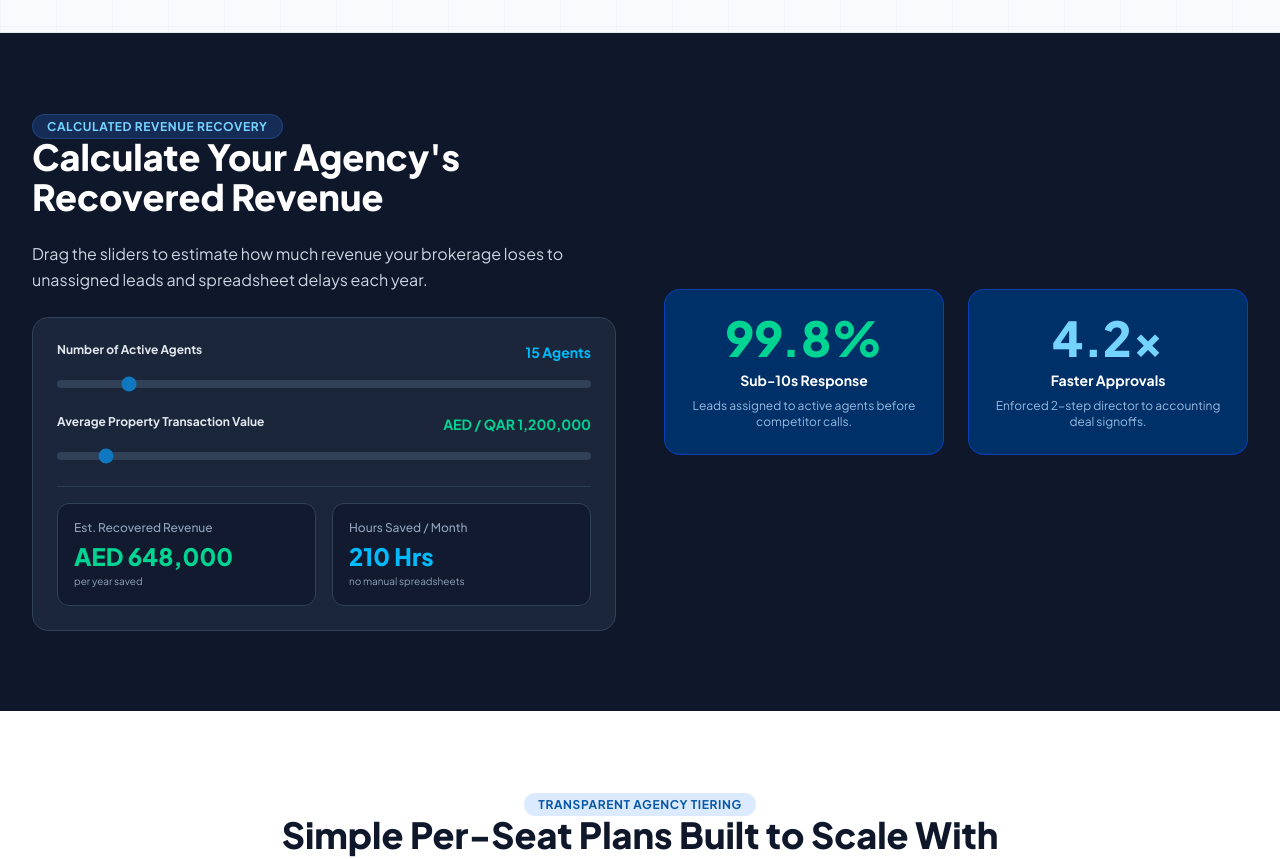
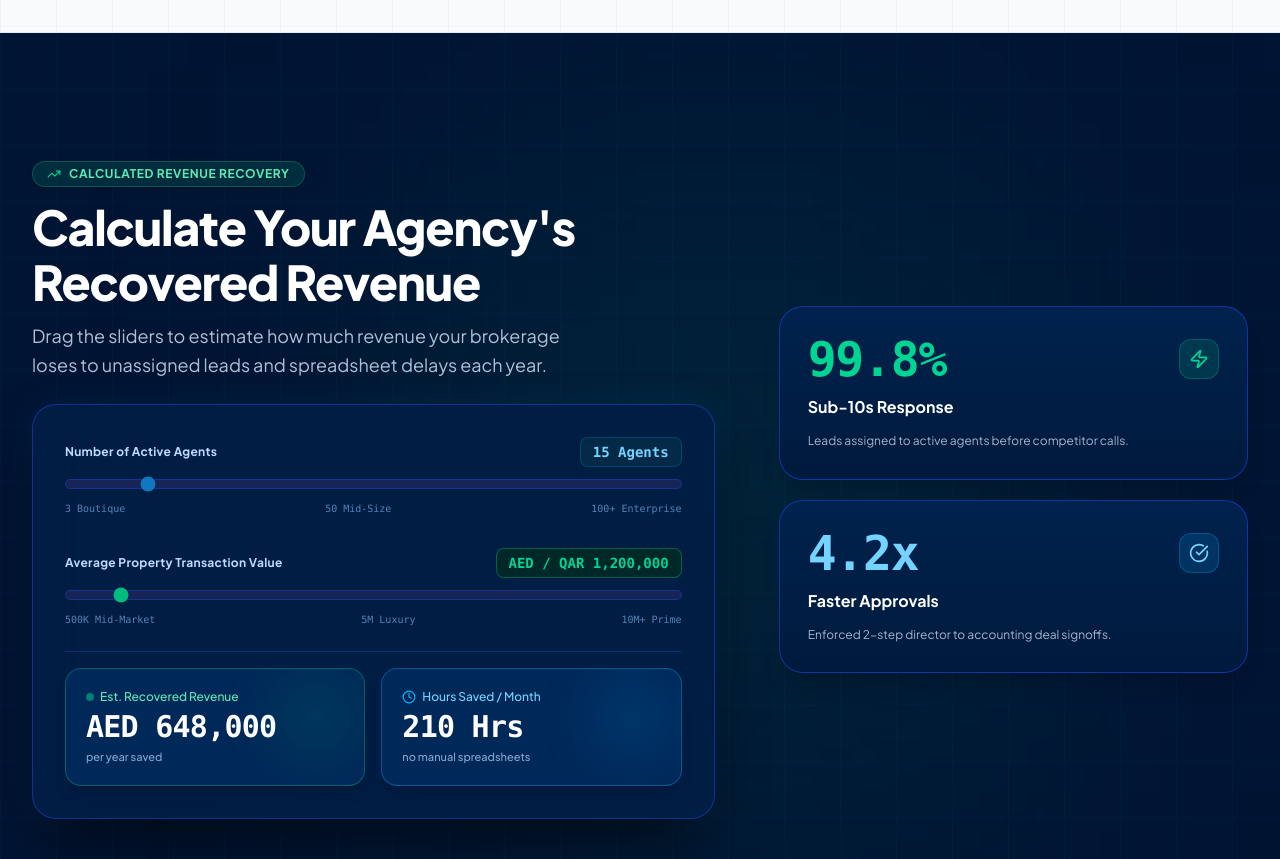
Before and after one commit to mwaqarkt/aqarqore-landing-page, a React (Vite) app: page / in a window 1280 px wide. Shown: the part 7280-8139 px from the top of the page. Built offline with nearby package versions, Linux system fonts and the light colour scheme.

Commit message:
feat: redesign ROI Calculator section into executive financial modeling console

```diff
--- a/src/App.jsx
+++ b/src/App.jsx
@@ -1670,44 +1670,75 @@ export default function App() {
       {/* -------------------------------------------------------------------------- */}
       {/* 7. AUTOMATION / ROI PROOF & CALCULATOR                                     */}
       {/* -------------------------------------------------------------------------- */}
-      <section id="roi" className="py-20 bg-slate-900 text-white">
-        <div className="max-w-7xl mx-auto px-4 sm:px-6 lg:px-8">
-          <div className="grid grid-cols-1 lg:grid-cols-12 gap-12 items-center">
-
-            <div className="lg:col-span-6 space-y-6">
-              <span className="px-3.5 py-1 rounded-full bg-blue-500/20 text-sky-300 text-xs font-bold uppercase tracking-wider border border-blue-400/20">
-                Calculated Revenue Recovery
-              </span>
-              <h2 className="text-3xl sm:text-4xl font-extrabold text-white">
+      <section id="roi" className="py-24 sm:py-32 bg-[#001433] text-white relative border-b border-blue-950/80 overflow-hidden">
+        {/* Subtle Decorative Technical Micro-Grid & Ambient Radial Lighting */}
+        <div className="absolute inset-0 bg-[linear-gradient(to_right,rgba(56,189,248,0.03)_1px,transparent_1px),linear-gradient(to_bottom,rgba(56,189,248,0.03)_1px,transparent_1px)] bg-[size:3.5rem_3.5rem] pointer-events-none" />
+        <div className="absolute top-1/2 left-1/3 -translate-y-1/2 w-[600px] h-[600px] bg-emerald-500/10 blur-[150px] pointer-events-none" />
+
+        <div className="max-w-7xl mx-auto px-4 sm:px-6 lg:px-8 relative z-10">
+          <div className="grid grid-cols-1 lg:grid-cols-12 gap-12 xl:gap-16 items-center">
+
+            {/* ------------------------------------------------------------------ */}
+            {/* LEFT COLUMN: INTERACTIVE FINANCIAL SIMULATION CONSOLE               */}
+            {/* ------------------------------------------------------------------ */}
+            <motion.div
+              className="lg:col-span-7 space-y-6"
+              initial={{ opacity: 0, y: 25 }}
+              whileInView={{ opacity: 1, y: 0 }}
+              viewport={{ once: true, amount: 0.3 }}
+              transition={{ duration: 0.7 }}
+            >
+              <div className="space-y-3">
+                <span className="inline-flex items-center gap-2 px-3.5 py-1 rounded-full bg-emerald-500/15 border border-emerald-500/30 text-emerald-300 text-xs font-bold uppercase tracking-wider shadow-sm">
+                  <TrendingUp className="w-3.5 h-3.5 text-emerald-400 shrink-0" /> Calculated Revenue Recovery
+                </span>
+
+                <h2 className="text-3xl sm:text-4xl lg:text-5xl font-extrabold text-white tracking-tight leading-[1.15]">
                   Calculate Your Agency's Recovered Revenue
                 </h2>
-              <p className="text-slate-300 text-sm sm:text-base leading-relaxed">
+
+                <p className="text-blue-100/80 text-base sm:text-lg leading-relaxed font-normal max-w-xl">
                   Drag the sliders to estimate how much revenue your brokerage loses to unassigned leads and spreadsheet delays each year.
                 </p>
-
-              <div className="bg-slate-800/90 p-6 rounded-2xl border border-slate-700 space-y-5">
-                <div>
-                  <div className="flex justify-between text-xs font-bold text-slate-200 mb-2">
-                    <span>Number of Active Agents</span>
-                    <span className="text-sky-400 text-sm">{agentCount} Agents</span>
-                  </div>
+              </div>
+
+              {/* Calculator Panel */}
+              <div className="bg-[#001E45]/90 rounded-3xl p-6 sm:p-8 border border-blue-800/70 shadow-[0_25px_60px_-15px_rgba(0,0,0,0.8),0_0_35px_rgba(16,120,192,0.15)] backdrop-blur-xl space-y-6">
+
+                {/* Slider 1: Active Agents */}
+                <div className="space-y-3">
+                  <div className="flex justify-between items-center text-xs font-bold">
+                    <span className="text-blue-200 tracking-wide">Number of Active Agents</span>
+                    <span className="text-sky-300 font-mono text-sm bg-sky-950/80 px-3 py-1 rounded-lg border border-sky-800/60 shadow-inner">
+                      {agentCount} Agents
+                    </span>
+                  </div>
+                  <div className="relative flex items-center">
                     <input
                       type="range"
                       min="3"
                       max="100"
                       value={agentCount}
                       onChange={(e) => setAgentCount(Number(e.target.value))}
-                    className="w-full h-2 bg-slate-700 rounded-lg appearance-none cursor-pointer accent-[#1078C0]"
+                      className="w-full h-2.5 bg-blue-950 rounded-lg appearance-none cursor-pointer accent-[#1078C0] border border-blue-800/60"
                     />
                   </div>
-
-                <div>
-                  <div className="flex justify-between text-xs font-bold text-slate-200 mb-2">
-                    <span>Average Property Transaction Value</span>
-                    <span className="text-emerald-400 text-sm">
+                  <div className="flex justify-between text-[10px] text-blue-300/60 font-mono">
+                    <span>3 Boutique</span>
+                    <span>50 Mid-Size</span>
+                    <span>100+ Enterprise</span>
+                  </div>
+                </div>
+
+                {/* Slider 2: Average Deal Value */}
+                <div className="space-y-3 pt-2">
+                  <div className="flex justify-between items-center text-xs font-bold">
+                    <span className="text-blue-200 tracking-wide">Average Property Transaction Value</span>
+                    <span className="text-emerald-400 font-mono text-sm bg-emerald-950/80 px-3 py-1 rounded-lg border border-emerald-500/40 shadow-inner">
                       {isRtl ? `${avgDealValue.toLocaleString()} ر.ق / د.إ` : `AED / QAR ${avgDealValue.toLocaleString()}`}
                     </span>
                   </div>
+                  <div className="relative flex items-center">
                     <input
                       type="range"
                       min="500000"
@@ -1715,43 +1746,90 @@ export default function App() {
                       step="250000"
                       value={avgDealValue}
                       onChange={(e) => setAvgDealValue(Number(e.target.value))}
-                    className="w-full h-2 bg-slate-700 rounded-lg appearance-none cursor-pointer accent-[#1078C0]"
+                      className="w-full h-2.5 bg-blue-950 rounded-lg appearance-none cursor-pointer accent-emerald-500 border border-blue-800/60"
                     />
                   </div>
-
-                <div className="pt-4 border-t border-slate-700/80 grid grid-cols-2 gap-4">
-                  <div className="bg-slate-900/80 p-4 rounded-xl border border-slate-700">
-                    <div className="text-xs text-slate-400 font-medium">Est. Recovered Revenue</div>
-                    <div className="text-2xl font-extrabold text-emerald-400 mt-1">
+                  <div className="flex justify-between text-[10px] text-blue-300/60 font-mono">
+                    <span>500K Mid-Market</span>
+                    <span>5M Luxury</span>
+                    <span>10M+ Prime</span>
+                  </div>
+                </div>
+
+                {/* Real-time Output Metric Cards */}
+                <div className="pt-4 border-t border-blue-800/50 grid grid-cols-1 sm:grid-cols-2 gap-4">
+                  {/* Recovered Revenue Box */}
+                  <div className="bg-[#002859] p-5 rounded-2xl border border-emerald-500/40 shadow-lg relative overflow-hidden group">
+                    <div className="absolute top-0 right-0 w-24 h-24 bg-emerald-500/10 rounded-full blur-xl pointer-events-none" />
+                    <div className="text-xs text-emerald-300 font-medium flex items-center gap-1.5 mb-1">
+                      <span className="w-2 h-2 rounded-full bg-emerald-400 animate-pulse" />
+                      Est. Recovered Revenue
+                    </div>
+                    <div className="text-2xl sm:text-3xl font-extrabold text-white tracking-tight mt-1 font-mono">
                       {isRtl ? `${annualSavedRevenue.toLocaleString()} ر.ق/د.إ` : `AED ${annualSavedRevenue.toLocaleString()}`}
                     </div>
-                    <div className="text-[10px] text-slate-400 mt-0.5">per year saved</div>
-                  </div>
-
-                  <div className="bg-slate-900/80 p-4 rounded-xl border border-slate-700">
-                    <div className="text-xs text-slate-400 font-medium">Hours Saved / Month</div>
-                    <div className="text-2xl font-extrabold text-sky-400 mt-1">
+                    <div className="text-[11px] text-blue-200/70 mt-1 font-medium">per year saved</div>
+                  </div>
+
+                  {/* Hours Saved Box */}
+                  <div className="bg-[#002859] p-5 rounded-2xl border border-sky-500/40 shadow-lg relative overflow-hidden group">
+                    <div className="absolute top-0 right-0 w-24 h-24 bg-sky-500/10 rounded-full blur-xl pointer-events-none" />
+                    <div className="text-xs text-sky-300 font-medium flex items-center gap-1.5 mb-1">
+                      <Clock className="w-3.5 h-3.5 text-sky-400" />
+                      Hours Saved / Month
+                    </div>
+                    <div className="text-2xl sm:text-3xl font-extrabold text-white tracking-tight mt-1 font-mono">
                       {monthlyHoursSaved} Hrs
                     </div>
-                    <div className="text-[10px] text-slate-400 mt-0.5">no manual spreadsheets</div>
-                  </div>
-                </div>
-              </div>
-            </div>
-
-            <div className="lg:col-span-6 grid grid-cols-2 gap-6">
-              <div className="bg-[#003068] p-6 rounded-2xl border border-blue-700/60 text-center space-y-2">
-                <div className="text-4xl sm:text-5xl font-extrabold text-emerald-400">99.8%</div>
-                <div className="text-sm font-bold text-white">Sub-10s Response</div>
-                <p className="text-xs text-blue-200/80">Leads assigned to active agents before competitor calls.</p>
-              </div>
-
-              <div className="bg-[#003068] p-6 rounded-2xl border border-blue-700/60 text-center space-y-2">
-                <div className="text-4xl sm:text-5xl font-extrabold text-sky-300">4.2x</div>
-                <div className="text-sm font-bold text-white">Faster Approvals</div>
-                <p className="text-xs text-blue-200/80">Enforced 2-step director to accounting deal signoffs.</p>
-              </div>
-            </div>
+                    <div className="text-[11px] text-blue-200/70 mt-1 font-medium">no manual spreadsheets</div>
+                  </div>
+                </div>
+
+              </div>
+            </motion.div>
+
+            {/* ------------------------------------------------------------------ */}
+            {/* RIGHT COLUMN: INSTITUTIONAL PERFORMANCE TELEMETRY TILES            */}
+            {/* ------------------------------------------------------------------ */}
+            <motion.div
+              className="lg:col-span-5 grid grid-cols-1 sm:grid-cols-2 lg:grid-cols-1 gap-5"
+              initial={{ opacity: 0, x: 25 }}
+              whileInView={{ opacity: 1, x: 0 }}
+              viewport={{ once: true, amount: 0.3 }}
+              transition={{ duration: 0.7 }}
+            >
+              {/* Telemetry Tile 1 */}
+              <div className="bg-gradient-to-b from-[#00224D] to-[#001A3D] p-7 rounded-3xl border border-blue-700/60 shadow-xl space-y-3 hover:border-emerald-400/50 transition-all duration-300">
+                <div className="flex items-center justify-between">
+                  <div className="text-4xl sm:text-5xl font-black text-emerald-400 font-mono tracking-tight">
+                    99.8%
+                  </div>
+                  <div className="w-10 h-10 rounded-xl bg-emerald-500/15 border border-emerald-500/30 text-emerald-400 flex items-center justify-center">
+                    <Zap className="w-5 h-5" />
+                  </div>
+                </div>
+                <div className="text-base font-bold text-white">Sub-10s Response</div>
+                <p className="text-xs text-blue-100/75 leading-relaxed">
+                  Leads assigned to active agents before competitor calls.
+                </p>
+              </div>
+
+              {/* Telemetry Tile 2 */}
+              <div className="bg-gradient-to-b from-[#00224D] to-[#001A3D] p-7 rounded-3xl border border-blue-700/60 shadow-xl space-y-3 hover:border-sky-400/50 transition-all duration-300">
+                <div className="flex items-center justify-between">
+                  <div className="text-4xl sm:text-5xl font-black text-sky-300 font-mono tracking-tight">
+                    4.2x
+                  </div>
+                  <div className="w-10 h-10 rounded-xl bg-sky-500/15 border border-sky-500/30 text-sky-300 flex items-center justify-center">
+                    <CheckCircle className="w-5 h-5" />
+                  </div>
+                </div>
+                <div className="text-base font-bold text-white">Faster Approvals</div>
+                <p className="text-xs text-blue-100/75 leading-relaxed">
+                  Enforced 2-step director to accounting deal signoffs.
+                </p>
+              </div>
+            </motion.div>
 
           </div>
         </div>
```
Lines whose indentation alone changed are shown as unchanged.
